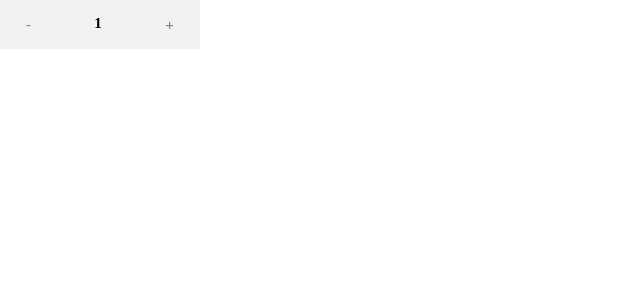
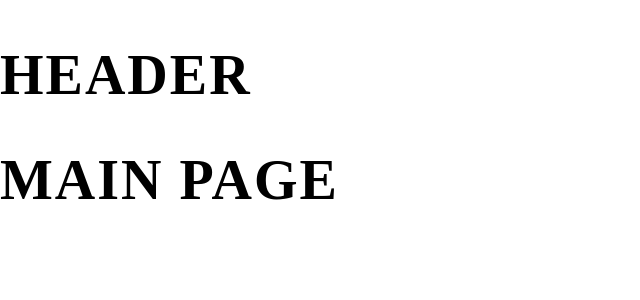
Before and after one commit to JoelStorr/FM-Audiophile-FrontEnd, a Nuxt app: page / in a window 1280 px wide. Shown: the top 300 px of the page, without its empty margins (0-640 px from the left). Built offline with nearby package versions, Linux system fonts and the light colour scheme; a web font is replaced by a local one.

Commit message:
Added Layoutes

```diff
--- a/app.vue
+++ b/app.vue
@@ -1,24 +1,5 @@
 <template>
-
-  <UICounter/>
+  <NuxtLayout>
+    <NuxtPage />
+  </NuxtLayout>
 </template>
-<script setup>
-  const checked = useState('checked',()=>'Two');
-  function changeChecked(value){
-    checked.value = value;
-    console.log(value)
-  }
-
-</script>
-
-<style lang="scss">
-
-  h1{
-    color: $primary;
-  }
-
-  div{
-    width: 200px;
-  }
-
-</style>
--- /dev/null
+++ b/layouts/default.vue
@@ -0,0 +1,10 @@
+<template>
+
+    <div>
+        <nav>
+            <h1>Header</h1>
+        </nav>
+        <slot></slot>
+    </div>
+
+</template>
--- /dev/null
+++ b/pages/index.vue
@@ -0,0 +1,3 @@
+<template>
+    <h1>Main Page</h1>
+</template>
```
